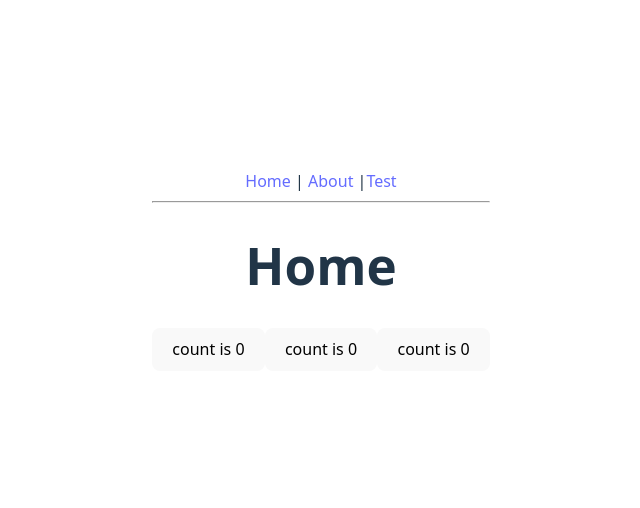
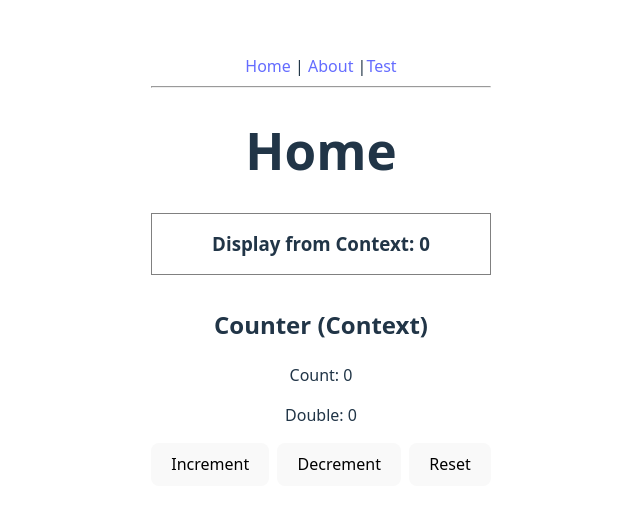
Before and after one commit to Koshux/vue-vs-react, a React app in the folder packages/react-app/: page /test in a window 1280 px wide. Shown: the part 130-638 px from the top of the page, without its empty margins (319-959 px from the left). Built offline with nearby package versions, Linux system fonts and the light colour scheme; the HTML template or start-up script is replaced by a standard one.

Commit message:
feat(common): finished day 1 state teaser and added day 2 simulation guide

```diff
--- /dev/null
+++ b/packages/react-app/src/components/DisplayCount.tsx
@@ -0,0 +1,11 @@
+import { useCounter } from '../hooks/useCounter'
+
+export function DisplayCount() {
+  const { state } = useCounter()
+
+  return (
+    <h3 style={{ padding: '1rem', border: '1px solid gray' }}>
+      Display from Context: {state.count}
+    </h3>
+  )
+}
--- /dev/null
+++ b/packages/react-app/src/context/CounterContext.tsx
@@ -0,0 +1,40 @@
+import React, { createContext, useReducer, type Dispatch } from 'react'
+
+type State = { count: number }
+type Action = { type: 'INC' } | { type: 'DEC' } | { type: 'RESET' }
+
+type CounterContextType = {
+  state: State
+  dispatch: Dispatch<Action>
+}
+
+const CounterContext = createContext<CounterContextType | undefined>(undefined)
+
+const reducer = (state: State, action: Action): State => {
+  switch (action.type) {
+    case 'INC':
+      return { count: state.count + 1 }
+    case 'DEC':
+      return { count: state.count - 1 }
+    case 'RESET':
+      return { count: 0 }
+    default:
+      throw new Error('Unknown action')
+  }
+}
+
+type ProviderProps = { children: React.ReactNode }
+
+export function CounterProvider({ children }: ProviderProps) {
+  const [state, dispatch] = useReducer(reducer, { count: 0 })
+
+  const value = React.useMemo(() => ({ state, dispatch }), [state])
+
+  return (
+    <CounterContext.Provider value={value}>{children}</CounterContext.Provider>
+  )
+}
+
+// export the context so the hook file can use it
+export { CounterContext }
+export type { CounterContextType }
--- /dev/null
+++ b/packages/react-app/src/hooks/useCounter.tsx
@@ -0,0 +1,12 @@
+import { useContext } from 'react'
+import { CounterContext } from '../context/CounterContext'
+
+export function useCounter() {
+  const context = useContext(CounterContext)
+
+  if (context === undefined) {
+    throw new Error('useCounter must be used within a CounterProvider')
+  }
+
+  return context
+}
--- a/packages/react-app/src/pages/Test.tsx
+++ b/packages/react-app/src/pages/Test.tsx
@@ -1,47 +1,34 @@
-import {
-  useReducer,
-  // useState
-} from 'react'
+import Button from '../components/Button'
+import { DisplayCount } from '../components/DisplayCount'
+import { useCounter } from '../hooks/useCounter'
 
-type CounterAction =
-  | { type: 'INCREMENT' }
-  | { type: 'DECREMENT' }
-  | { type: 'RESET' }
+export function Test() {
+  const { state, dispatch } = useCounter()
+  const double = state.count * 2
 
-function reducer(state: number, action: CounterAction): number {
-  switch (action.type) {
-    case 'INCREMENT':
-      return state + 1
-    case 'DECREMENT':
-      return state - 1
-    case 'RESET':
-      return 0
-    default:
-      return state
-  }
-}
-export function Test() {
-  // Basic:
-  // const [count, setCount] = useState(0)
-  // const increment = () => setCount((count) => count + 1)
-
-  // Advanced:
-  const [state, dispatch] = useReducer(reducer, 0)
-  function handleButtonClick(type: CounterAction) {
-    dispatch(type)
-  }
   return (
     <div>
       <h1>Home</h1>
-      <button onClick={() => handleButtonClick({ type: 'INCREMENT' })}>
-        count is {state}
-      </button>
-      <button onClick={() => handleButtonClick({ type: 'DECREMENT' })}>
-        count is {state}
-      </button>
-      <button onClick={() => handleButtonClick({ type: 'RESET' })}>
-        count is {state}
-      </button>
+      <DisplayCount />
+      <div style={{ marginTop: '2rem' }}>
+        <h2>Counter (Context)</h2>
+        <p>Count: {state.count}</p>
+        <p>Double: {double}</p>
+        <div style={{ display: 'flex', gap: '0.5rem', marginTop: '1rem' }}>
+          <Button
+            label="Increment"
+            onClick={() => dispatch({ type: 'INC' })}
+          ></Button>
+          <Button
+            label="Decrement"
+            onClick={() => dispatch({ type: 'DEC' })}
+          ></Button>
+          <Button
+            label="Reset"
+            onClick={() => dispatch({ type: 'RESET' })}
+          ></Button>
+        </div>
+      </div>
     </div>
   )
 }
--- /dev/null
+++ b/packages/vue-app/src/components/DisplayCount.vue
@@ -0,0 +1,18 @@
+<template>
+  <h3 class="display-count-header">
+    Display from Store: {{ store.count }}
+  </h3>
+</template>
+
+<script setup lang="ts">
+import { useCounterStore } from '@/stores/counter';
+
+const store = useCounterStore()
+</script>
+
+<style scoped>
+.display-count-header {
+  padding: 1rem;
+  border: 1px solid gray;
+}
+</style>
```
Also changed, not shown: packages/react-app/src/main.tsx (+6 -2 lines), packages/vue-app/src/stores/counter.ts (+9 -1 lines), packages/vue-app/src/views/HomeView.vue (+17 -16 lines), 1 other file (tests, documents, lock files or other folders).
